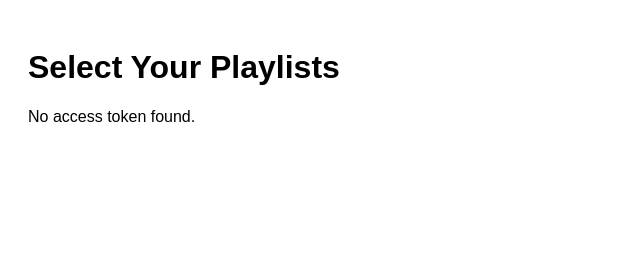
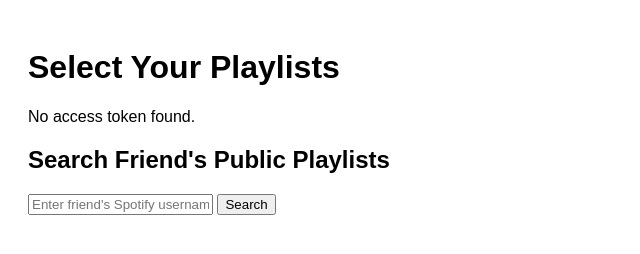
Before and after one commit to CSenese/spotify-concat-app, a plain HTML site: page pages/playlist-merger/index.html in a window 1280 px wide. Shown: the whole page, without its empty margins (0-640 px from the left). Drawn offline with Linux system fonts and the light colour scheme.

Commit message:
oop forgot to press save

```diff
--- a/pages/playlist-merger/index.html
+++ b/pages/playlist-merger/index.html
@@ -28,5 +28,10 @@
 
   <script src="./index.js"></script>
 
+  <h2>Search Friend's Public Playlists</h2>
+  <input type="text" id="friendUserId" placeholder="Enter friend's Spotify username" />
+  <button id="searchFriend">Search</button>
+  <div id="friendPlaylists"></div>
+
 </body>
 </html>
```
